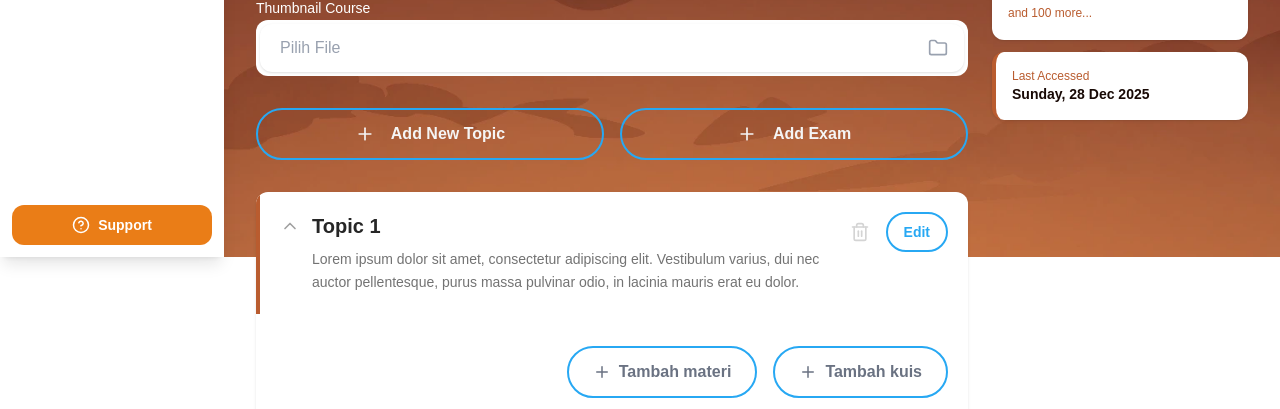
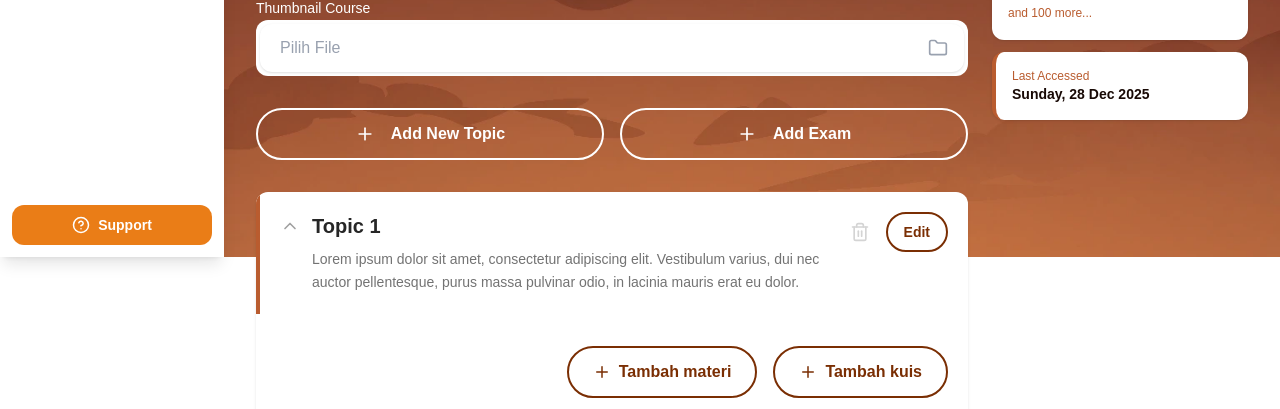
Before and after one commit to irzadzulhika29/stuudi-frontend, a Next.js app: page /dashboard-admin/courses/1/manage/1 in a window 1280 px wide. Shown: the part 543-952 px from the top of the page. Built offline with nearby package versions, Linux system fonts and the light colour scheme; no server answers.

Commit message:
feat: Enhance UI components with updated button styles and extend quiz content structure

```diff
--- a/src/features/admin/dashboard/courses/components/ManageTopicItem.tsx
+++ b/src/features/admin/dashboard/courses/components/ManageTopicItem.tsx
@@ -108,7 +108,7 @@ export function ManageTopicItem({
             <Link
               href={`/dashboard-admin/courses/${courseId}/manage/${id}/material/${id}`}
             >
-              <Button variant="outline" size="sm">
+              <Button variant="outline" size="sm" className="!text-primary !border-primary hover:!bg-primary hover:!text-white">
                 Edit
               </Button>
             </Link>
@@ -127,14 +127,14 @@ export function ManageTopicItem({
             <Link
               href={`/dashboard-admin/courses/${courseId}/manage/${courseId}/material/${id}`}
             >
-              <Button variant="outline" size="md" className="text-gray-500 ">
+              <Button variant="outline" size="md" className="!text-primary !border-primary hover:!bg-primary hover:!text-white">
                 <Plus size={18} /> Tambah materi
               </Button>
             </Link>
             <Link
               href={`/dashboard-admin/courses/${courseId}/manage/${courseId}/material/${id}`}
             >
-              <Button variant="outline" size="md" className="text-gray-500">
+              <Button variant="outline" size="md" className="!text-primary !border-primary hover:!bg-primary hover:!text-white">
                 <Plus size={18} /> Tambah kuis
               </Button>
             </Link>
--- a/src/features/admin/dashboard/courses/components/ManageTopicList.tsx
+++ b/src/features/admin/dashboard/courses/components/ManageTopicList.tsx
@@ -24,7 +24,7 @@ export function ManageTopicList({ courseId, topics }: ManageTopicListProps) {
           className="flex-1"
           href={`/dashboard-admin/courses/${courseId}/manage/${courseId}/material/new`}
         >
-          <Button className="w-full hover:text-gray-800" variant="outline" size="md">
+          <Button className="w-full hover:text-gray-800 hover:bg-white" variant="outline" size="md">
             <Plus className="mr-2" size={20} /> Add New Topic
           </Button>
         </Link>
@@ -33,7 +33,7 @@ export function ManageTopicList({ courseId, topics }: ManageTopicListProps) {
           href={`/dashboard-admin/courses/${courseId}/manage/${courseId}/quiz/new`}
 
         >
-          <Button className="w-full hover:text-gray-800" variant="outline" size="md">
+          <Button className="w-full hover:text-gray-800 hover:bg-white" variant="outline" size="md">
             <Plus className="mr-2" size={20} /> Add Exam
           </Button>
         </Link>
--- a/src/features/admin/dashboard/courses/components/material/AddContentButtons.tsx
+++ b/src/features/admin/dashboard/courses/components/material/AddContentButtons.tsx
@@ -40,6 +40,11 @@ export interface QuizContent {
   isMultipleAnswer: boolean;
   points: number;
   options: QuizOption[];
+  imageUrl?: string;
+  correctAnswer?: boolean;
+  expectedAnswer?: string;
+  caseSensitive?: boolean;
+  pairs?: { id: string; left: string; right: string }[];
 }
 
 export type MaterialContent = TextContent | MediaContent | QuizContent;
--- a/src/features/admin/dashboard/courses/components/material/MaterialForm.tsx
+++ b/src/features/admin/dashboard/courses/components/material/MaterialForm.tsx
@@ -4,7 +4,7 @@ import { useState, useCallback } from "react";
 import { ArrowLeft, Plus, Trash2, ChevronLeft } from "lucide-react";
 import { TextContentBox } from "./TextContentBox";
 import { MediaBox } from "./MediaBox";
-import { QuizBox, QuizData, QuizOption } from "./QuizBox";
+import { QuizBox, QuizData } from "./QuizBox";
 import {
   AddContentButtons,
   MaterialContent,
@@ -104,12 +104,7 @@ export function MaterialForm({
         c.id === id && c.type === "quiz"
           ? {
               ...c,
-              question: data.question,
-              questionType: data.questionType,
-              isRequired: data.isRequired,
-              isMultipleAnswer: data.isMultipleAnswer,
-              points: data.points,
-              options: data.options,
+              ...data,
             }
           : c,
       ),
@@ -225,6 +220,11 @@ export function MaterialForm({
                   isMultipleAnswer: content.isMultipleAnswer,
                   points: content.points,
                   options: content.options,
+                  imageUrl: content.imageUrl,
+                  correctAnswer: content.correctAnswer,
+                  expectedAnswer: content.expectedAnswer,
+                  caseSensitive: content.caseSensitive,
+                  pairs: content.pairs,
                 };
                 return (
                   <QuizBox
@@ -271,7 +271,7 @@ export function MaterialForm({
             onAddMedia={addMediaContent}
           />
 
-          {/* Save Button */}
+
           <button
             type="button"
             onClick={handleSave}
--- a/src/shared/components/ui/Button.tsx
+++ b/src/shared/components/ui/Button.tsx
@@ -19,13 +19,13 @@ export default function Button({
   ...props
 }: ButtonProps) {
   const baseStyles =
-    "inline-flex items-center justify-center gap-2 font-semibold rounded-full transition-all duration-300 disabled:opacity-50 disabled:cursor-not-allowed";
+    "inline-flex items-center cursor-pointer justify-center gap-2 font-semibold rounded-full transition-all duration-300 disabled:opacity-50 disabled:cursor-not-allowed";
 
   const variants = {
     primary:
       "bg-[#27A8F3] text-white hover:bg-[#1E8FD4] hover:shadow-lg hover:shadow-blue-200",
     outline:
-      "border-2 border-[#27A8F3] text-[#27A8F3] hover:bg-[#27A8F3] hover:text-black",
+      "bg-transparent border-2 border-white text-white hover:border-primary hover:text-primary",
     ghost: "text-[#27A8F3] hover:bg-blue-50",
   };
 
```
